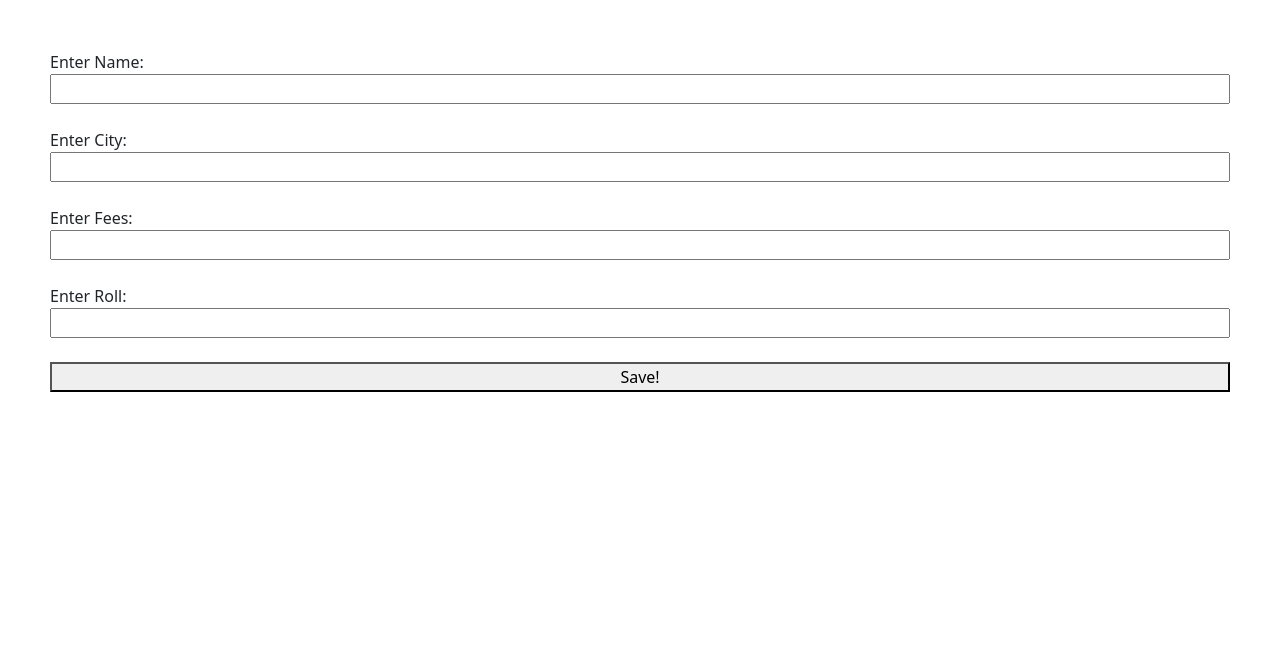
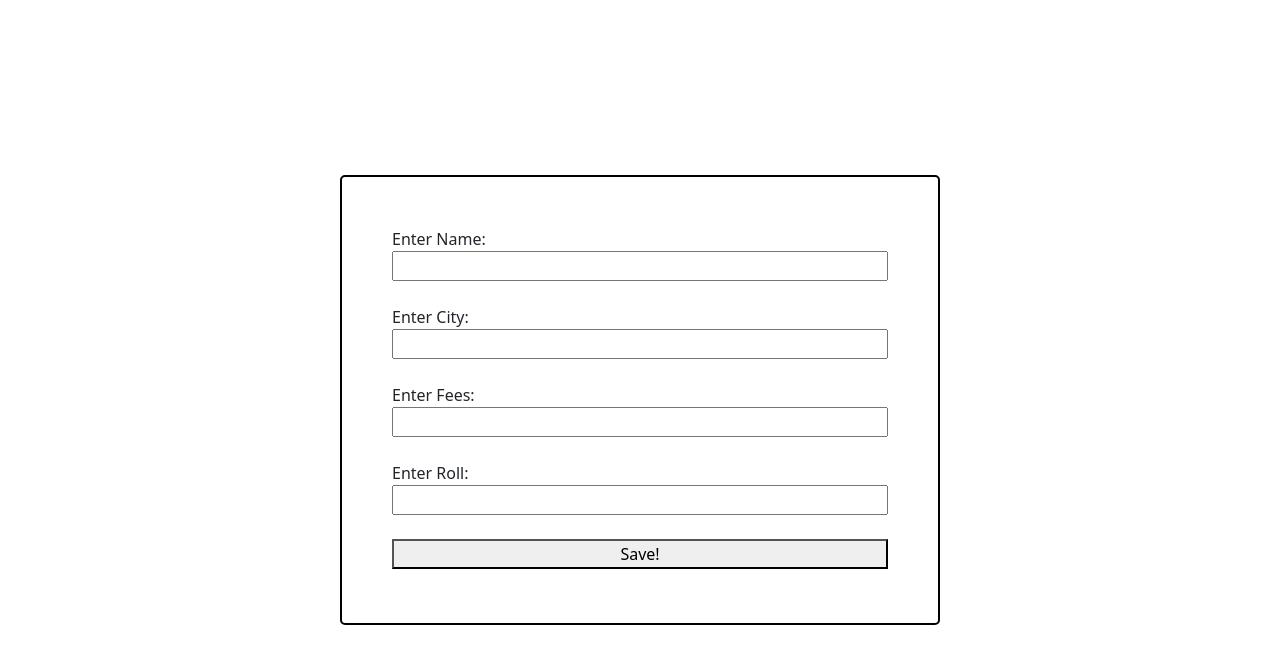
Before and after one commit to Ananya737/First-React-Repo, a React (Vite) app in the folder FirstReactProject/: page / in a window 1280 px wide. Shown: the top 664 px of the page. Built offline with nearby package versions, Linux system fonts and the light colour scheme.

Commit message:
css updated

```diff
--- a/FirstReactProject/src/App.jsx
+++ b/FirstReactProject/src/App.jsx
@@ -377,12 +377,15 @@ console.log(input)
     return(
         <>
 
-        <div style={{display:"flex",flexDirection:"column",padding:"50px"}}>
+        <div style={{display:"flex",justifyContent:"center",alignItems:"center",height:"100vh"
+        }}>
+        <div style={{display:"flex",flexDirection:"column",padding:"50px",width:"600px",border:"2px solid black",borderRadius:"5px",height:"450px"}}>
             Enter Name: <input type="text" onChange={handleInput} name="name"/>  <br />
             Enter City: <input type="text" onChange={handleInput} name="city"/> <br />
             Enter Fees: <input type="text" onChange={handleInput} name="fees"/> <br />
             Enter Roll: <input type="text" onChange={handleInput} name="roll"/> <br />
             <button onClick={handleSubmit}>Save!</button>
+        </div>
         </div>
 
         </>
```
